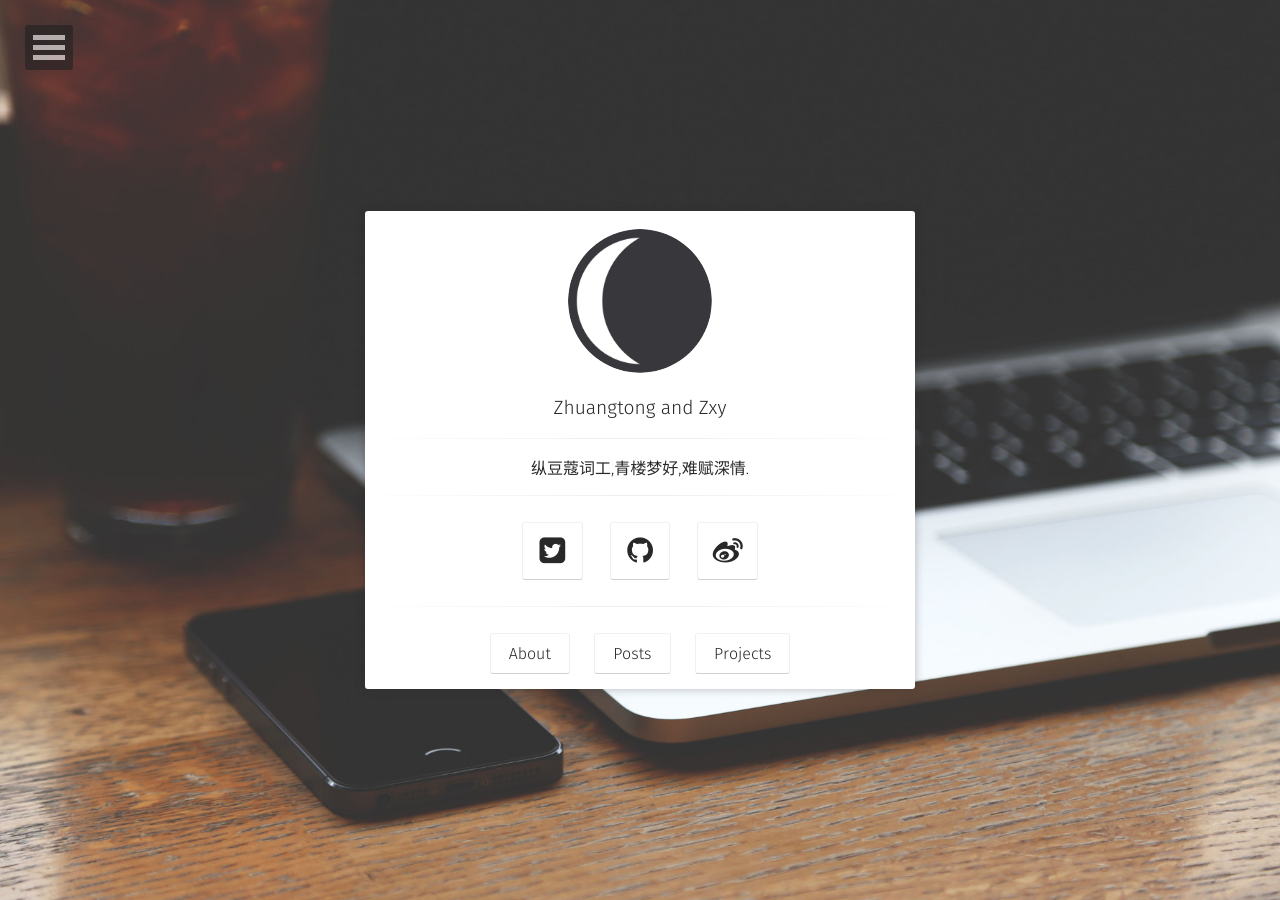
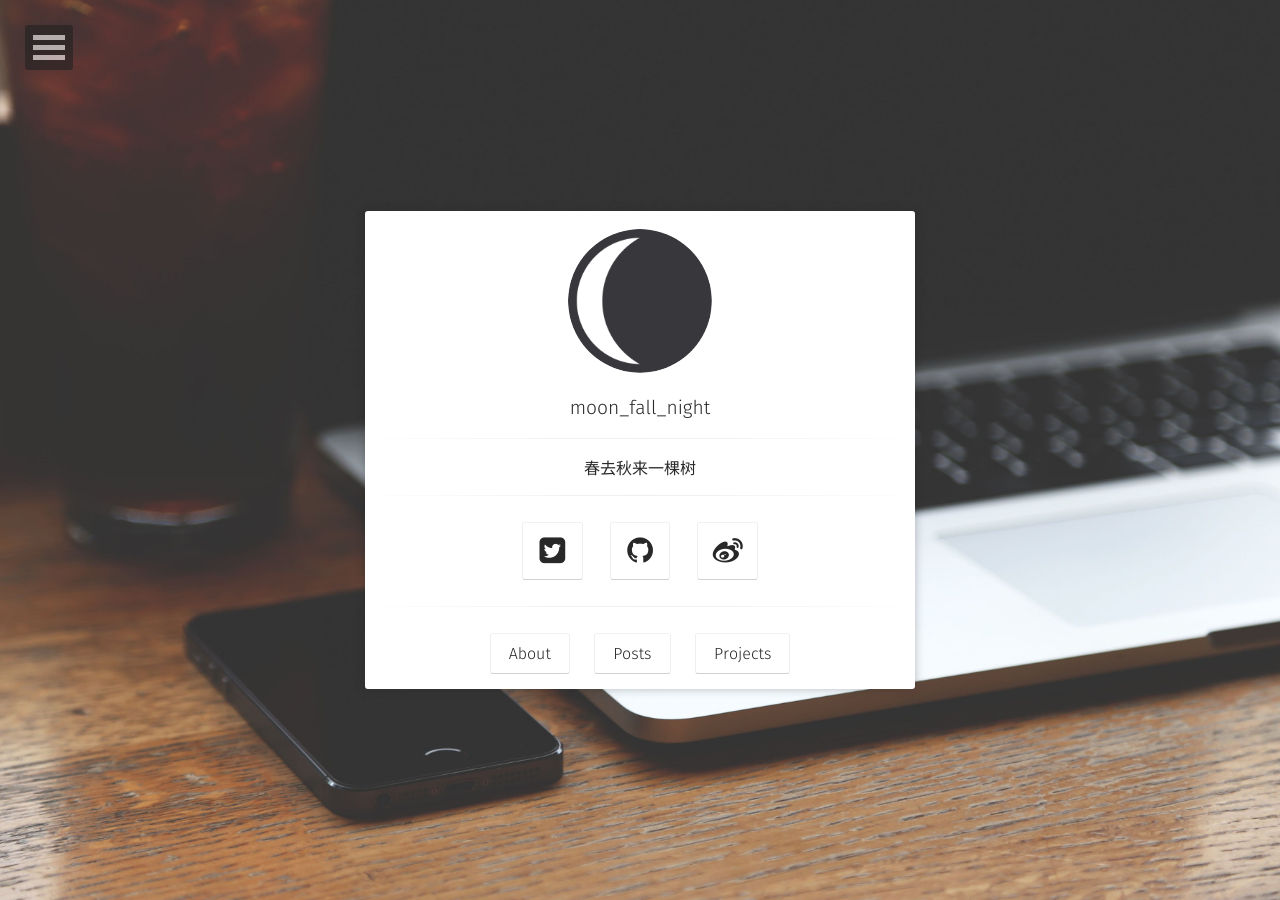
Before and after one commit to zhuangtongzxy/zhuangtongzxy.github.io, a Jekyll site: the page built from index.html, in a window 1280 px wide. Built offline with Jekyll 4.4.1, drawn with Linux system fonts in a browser that asks for light colours; some web fonts are replaced.

Commit message:
Update _config.yml

```diff
--- a/_config.yml
+++ b/_config.yml
@@ -1,7 +1,7 @@
 # Site
-title:              Zhuangtong and Zxy
-bio:                '纵豆蔻词工,青楼梦好,难赋深情.'
-description:        "this is website about zhuangtong and zhaoxuyi."
+title:              moon_fall_night
+bio:                '春去秋来一棵树'
+description:        "this is website about z."
 reading_time:       true
 words_per_minute:   200
 logo:               'assets/img/logo.png'
```
